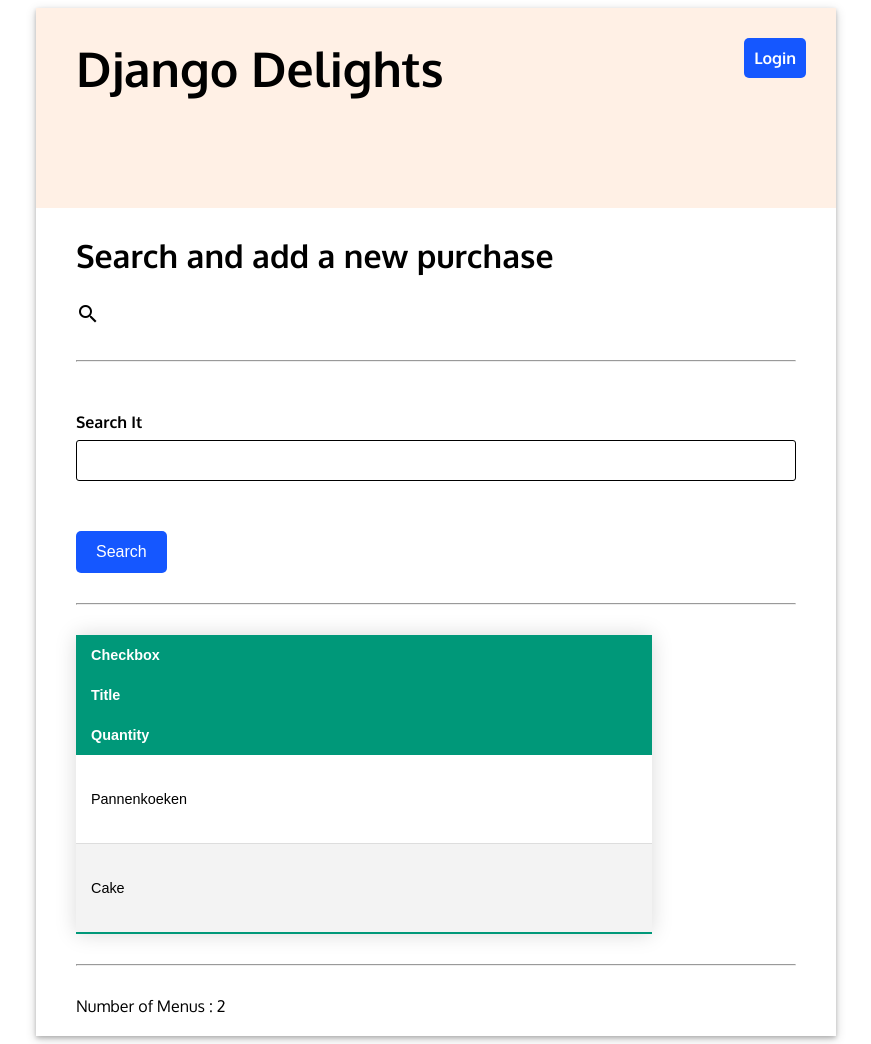
After one commit to smedtr/delight, a Django app: page /purchases/new_search in a window 1280 px wide. The commit adds this page. Shown: the whole page, without its empty margins (204-1075 px from the left). Run offline with Django 4.2, Linux system fonts and the light colour scheme; data comes from the database, SQL or seed files in the repository.

Commit message:
add purchase with search

```diff
--- a/djangodelights/inventory/forms.py
+++ b/djangodelights/inventory/forms.py
@@ -23,6 +23,10 @@ class PurchaseForm(forms.ModelForm):
     class Meta:
         model = Purchase
         fields = "__all__"
+
+class PurchaseSearchAddForm(forms.Form):
+    form_search = forms.CharField(label='Search It',max_length=100)
+
 
 class RecipeRequirementForm(forms.ModelForm):
     class Meta:
--- a/djangodelights/inventory/templates/base.html
+++ b/djangodelights/inventory/templates/base.html
@@ -7,6 +7,7 @@
   <link rel="stylesheet" type="text/css" href="{% static 'inventory/style.css' %}" />
   <link rel="preconnect" href="https://fonts.gstatic.com">
   <link href="https://fonts.googleapis.com/css2?family=Oxygen:wght@300;400;700&display=swap" rel="stylesheet">
+  <link rel="stylesheet" href="https://fonts.googleapis.com/icon?family=Material+Icons">
   <title>{% block title %}Django Delights{% endblock %}</title>
   {% block head %}{% endblock %}
 </head>
@@ -28,6 +29,7 @@
         {% url 'ingredients' as ingredients_url %}
         {% url 'menu' as menu_url %}
         {% url 'purchases' as purchases_url %}
+        {% url 'search_add_purchase' as search_add_purchase_url %}
         {% url 'reports' as reports_url %}
         {% url 'selection_reports' as selection_reports_url %}
         {% now 'Y-m-d' as current_date %}
@@ -36,6 +38,7 @@
         <a class="nav-item{% if request.path == ingredients_url %} current-page{% endif %}" href="{% url 'ingredients' %}">Ingredients</a>
         <a class="nav-item{% if request.path == menu_url %} current-page{% endif %}" href="{% url 'menu' %}">Menu</a>
         <a class="nav-item{% if request.path == purchases_url %} current-page{% endif %}" href="{% url 'purchases' %}">Purchases</a>
+        <a class="nav-item{% if request.path == search_add_purchase_url %} current-page{% endif %}" href="{% url 'search_add_purchase' %}">Search Add Purchase</a>
         <a class="nav-item{% if request.path == reports_url %} current-page{% endif %}" href="{% url 'reports' %}">Reports</a>
         <a class="nav-item{% if request.path == selection_reports_url %} current-page{% endif %}" href="http://127.0.0.1:8000/selection_reports/{{ current_date }}">Selection Reports one date</a>
         <a class="nav-item{% if request.path == selection_reports_url %} current-page{% endif %}" href="http://127.0.0.1:8000/selection_reports/?start_date={{ current_date }}&end_date={{ current_date }}">Selection Reports Query</a>
--- /dev/null
+++ b/djangodelights/inventory/templates/inventory/add_search_purchase.html
@@ -0,0 +1,40 @@
+{% extends 'base.html' %}
+{% load static %}
+{% block content %}
+    <h2>Search and add a new purchase</h2>
+    <form method="post">
+    <div>
+    {% csrf_token %}
+    <i class="material-icons">search</i>
+    <hr>
+    {% comment %}{% endcomment %}
+    <label for="id_{{ form.form_search.name }}" class="control-label">{{ form.form_search.label }}</label>
+    {{ form.form_search }}
+    <input type="submit" value="Search"/>
+    <hr>
+
+    <table class="inventory-table">
+        <thead>
+            <tr>
+                <th>Checkbox</th>
+                <th>Title</th>
+                <th>Quantity</th>
+            </tr>
+        </thead>
+        <tbody>
+            {% for menu_item in menu_items %}
+                <tr>
+                    <td></td>
+                    <td>{{ menu_item.title }}</td>
+                    <td class="price"></td>
+                </tr>
+            {% endfor %}
+        </tbody>
+    </table>
+
+    <hr>
+    Number of Menus : {{ menu_items_found }}
+
+    </div>
+    </form>
+{% endblock %}
--- a/djangodelights/inventory/urls.py
+++ b/djangodelights/inventory/urls.py
@@ -23,6 +23,7 @@ urlpatterns = [
     path('reciperequirement/<int:menu_item>/new', views.NewRecipeRequirementToMenuItemView.as_view(), name="add_recipe_requirement_to_menu_item"),
     path('purchases/', views.PurchasesView.as_view(), name="purchases"),
     path('purchases/new', views.NewPurchaseView.as_view(), name="add_purchase"),
+    path('purchases/new_search', views.PurchaseSearchAddView, name="search_add_purchase"),
     path('reports/', views.ReportView.as_view(), name="reports"),
     path('selection_reports/<date:start_date>/', views.ReportDateSelectionView, name="selection_reports"),
     path('selection_reports/', views.ReportDateSelectionView, name="selection_reports"),
--- a/djangodelights/inventory/views.py
+++ b/djangodelights/inventory/views.py
@@ -9,7 +9,7 @@ from django.views.generic import TemplateView, ListView
 from django.views.generic.edit import CreateView, UpdateView
 from django.contrib.auth.mixins import LoginRequiredMixin
 from .models import Ingredient, MenuItem, Purchase, RecipeRequirement
-from .forms import IngredientForm, MenuItemForm, RecipeRequirementForm, RecipeRequirementMenuItemForm, ReportDateSelectionForm
+from .forms import IngredientForm, MenuItemForm, RecipeRequirementForm, RecipeRequirementMenuItemForm, ReportDateSelectionForm, PurchaseSearchAddForm
 
 # Create your views here.
 
@@ -189,3 +189,42 @@ def ReportDateSelectionView(request, start_date=datetime.date.today(), end_date=
         }
 
         return render(request, "inventory/reports_date_selection.html", context)
+
+def PurchaseSearchAddView(request):
+    #
+    # If this is a POST request then process the Form data
+    if request.method == 'POST':
+        # Create a form instance and populate it with data from the request (binding):
+        form = PurchaseSearchAddForm(request.POST)
+        # Form is  valid:
+        if form.is_valid():
+            form_search = form.cleaned_data['form_search']
+            ###values = Blog.objects.filter(name__contains="Cheddar").values_list("pk", flat=True)
+            ###entries = Entry.objects.filter(blog__in=list(values))
+            #available_menu_items =[X for X in MenuItem.objects.all() if X.available()]
+            available_menu_items = [X for X in MenuItem.objects.filter(title__icontains=form_search) if X.available()]
+
+            context = {
+                'form': form,
+                'menu_items': available_menu_items,
+                'menu_items_found': len(available_menu_items),
+            }
+            return render(request, "inventory/add_search_purchase.html", context)
+        #
+        # Form is not valid:
+        if not form.is_valid():
+          ###  <ul class="errorlist"><li>Invalid date - renewal in past</li></ul>
+          return render(request,"inventory/add_search_purchase.html", {'form':form})
+
+    # If this is a GET (or any other method) create the default form.
+    else:
+        available_menu_items = [X for X in MenuItem.objects.all() if X.available()]
+        form = PurchaseSearchAddForm()
+
+        context = {
+            'form': form,
+            'menu_items': available_menu_items,
+            'menu_items_found': len(available_menu_items),
+        }
+
+        return render(request, "inventory/add_search_purchase.html", context)
```
